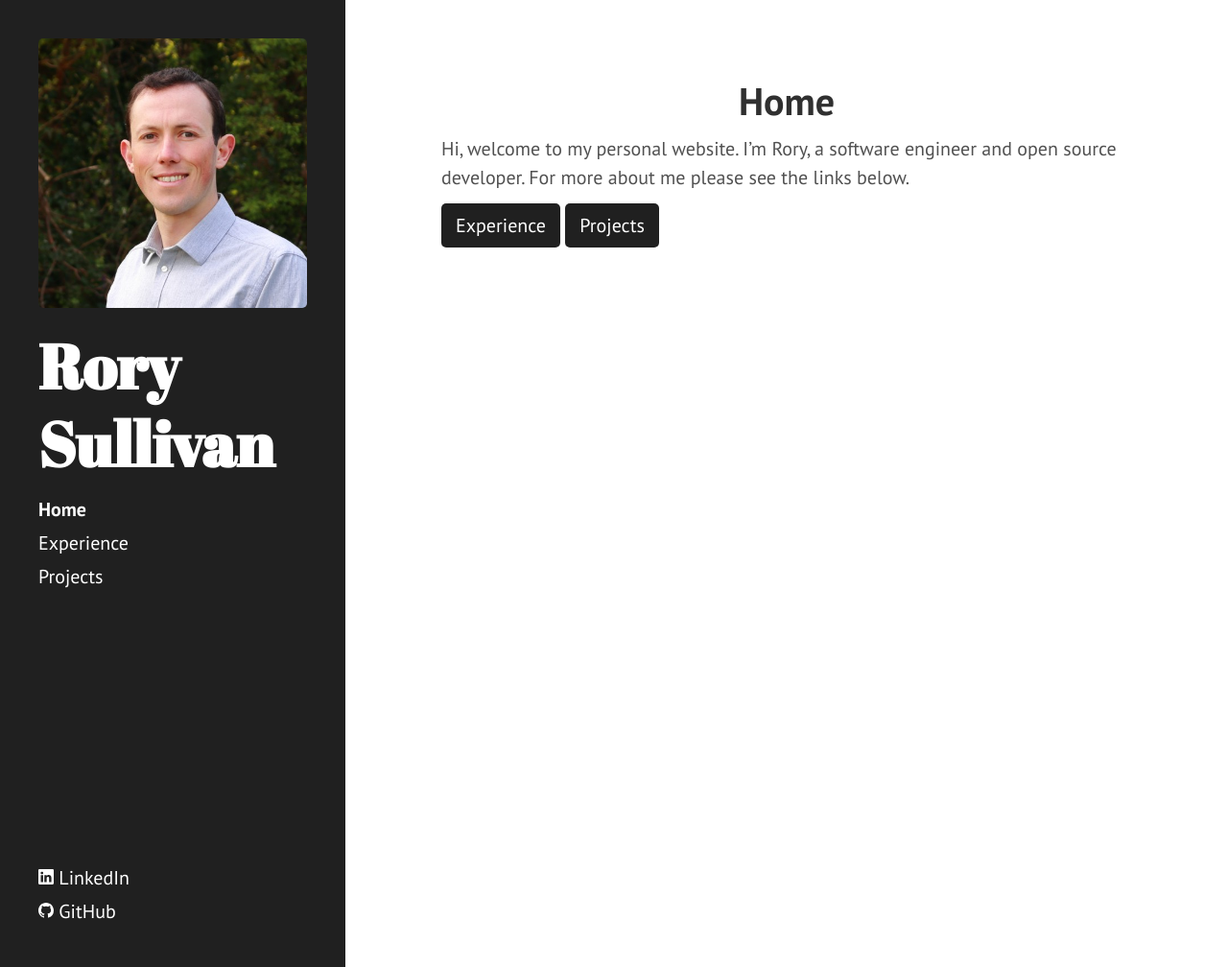
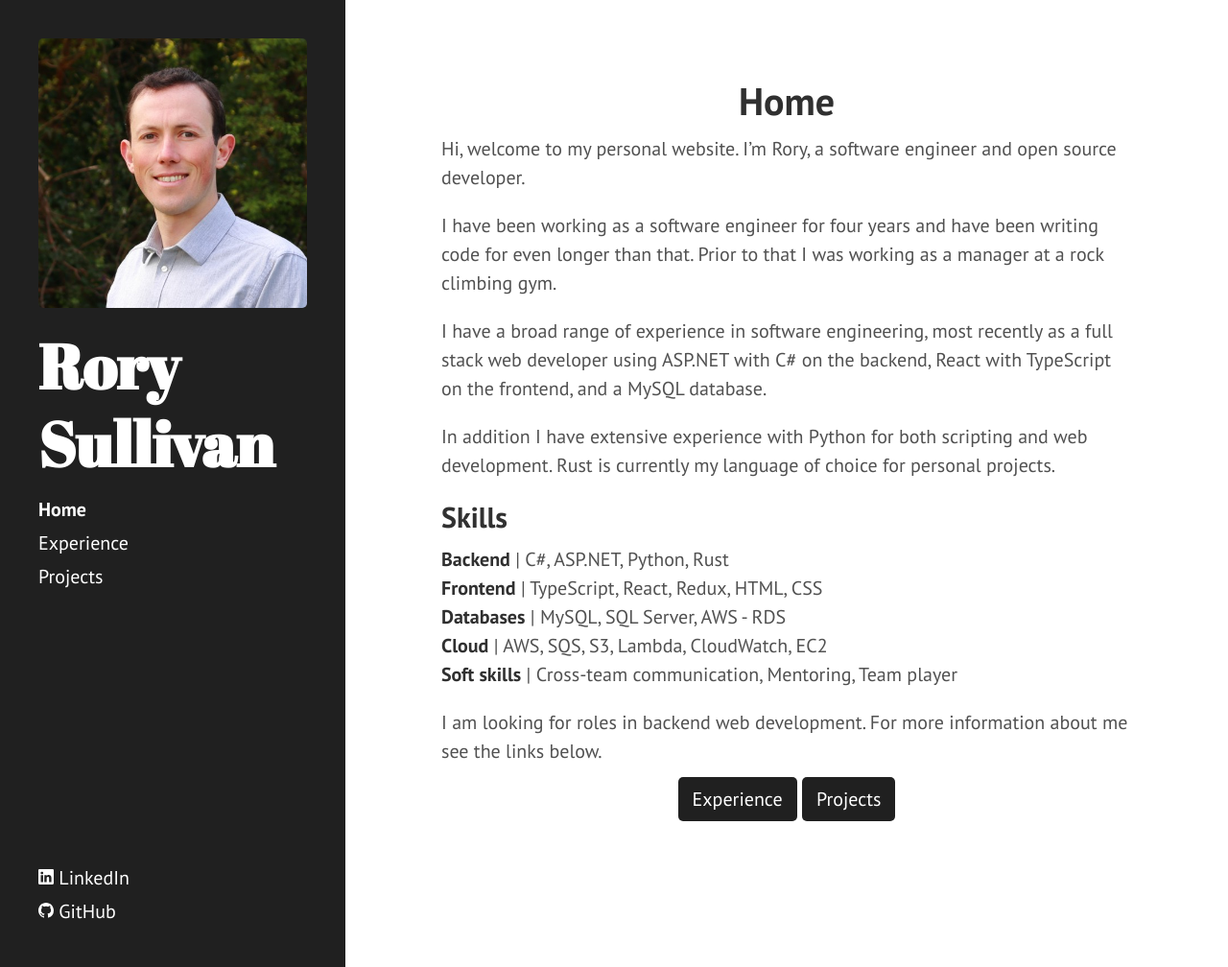
Before and after one commit to Rory-Sullivan/Rory-Sullivan.github.io, a Jekyll site: the page built from index.md, in a window 1280 px wide and 1008 px high. Shown: the whole window at 96% size. Built offline with Jekyll 4.4.1, drawn with Linux system fonts in a browser that asks for light colours.

Commit message:
Updates index

```diff
--- a/index.md
+++ b/index.md
@@ -4,9 +4,31 @@ title: Home
 ---
 
 Hi, welcome to my personal website. I'm Rory, a software engineer and open
-source developer. For more about me please see the links below.
+source developer.
 
-<div>
+I have been working as a software engineer for four years and have been writing
+code for even longer than that. Prior to that I was working as a manager at a
+rock climbing gym.
+
+I have a broad range of experience in software engineering, most recently as a
+full stack web developer using ASP.NET with C# on the backend, React with
+TypeScript on the frontend, and a MySQL database.
+
+In addition I have extensive experience with Python for both scripting and web
+development. Rust is currently my language of choice for personal projects.
+
+## Skills
+
+**Backend** \| C#, ASP.NET, Python, Rust<br />
+**Frontend** \| TypeScript, React, Redux, HTML, CSS<br />
+**Databases** \| MySQL, SQL Server, AWS - RDS<br />
+**Cloud** \| AWS, SQS, S3, Lambda, CloudWatch, EC2<br />
+**Soft skills** \| Cross-team communication, Mentoring, Team player<br />
+
+I am looking for roles in backend web development. For more information about me
+see the links below.
+
+<div class="center">
     <a class="button" href="/experience">Experience</a>
     <a class="button" href="/projects">Projects</a>
 </div>
```
